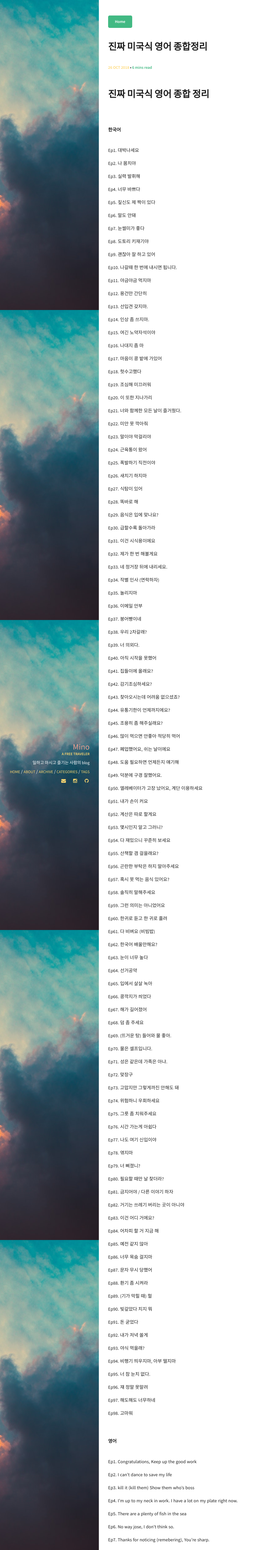
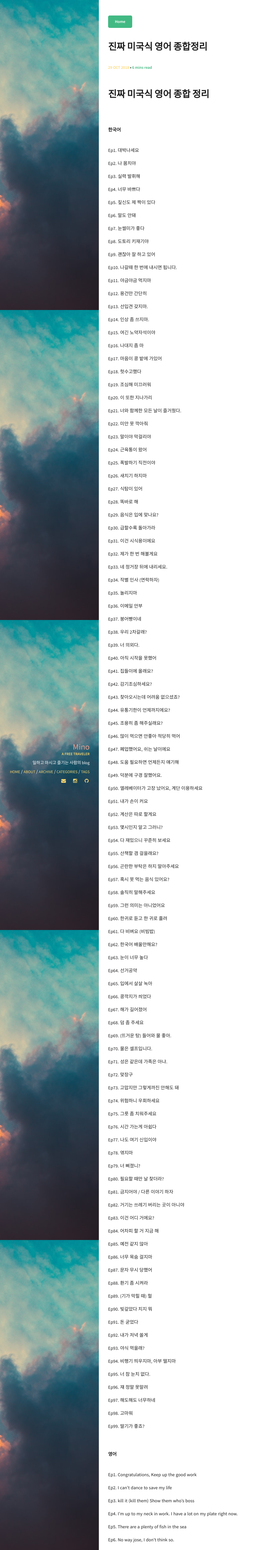
Before and after one commit to minoblog/minoblog.github.io, a Jekyll site: the page built from _posts/2018-10-29-Podcast-English-Total.md, in a window 1280 px wide. Shown: the whole page at 31% size, without its empty margins (0-832 px from the left). Built offline with Jekyll 4.4.1, drawn with Linux system fonts in a browser that asks for light colours.

Commit message:
Update and rename 2018-10-26-Podcast-English-Total.md to 2018-10-29-Podcast-English-Total.md

```diff
--- a/_posts/2018-10-26-Podcast-English-Total.md
+++ b/_posts/2018-10-29-Podcast-English-Total.md
@@ -210,6 +210,8 @@ Ep97. 해도해도 너무하네
 
 Ep98. 고마워
 
+Ep99. 딸기가 좋죠?
+
 <br>
 <br>
 <b>영어</b>
@@ -413,3 +415,5 @@ Ep96. There is no stopping her.
 Ep97. You just can't get enough, Can you
 
 Ep98. You don't have to say that.
+
+Ep99. Oh, nice strawberry.
```
